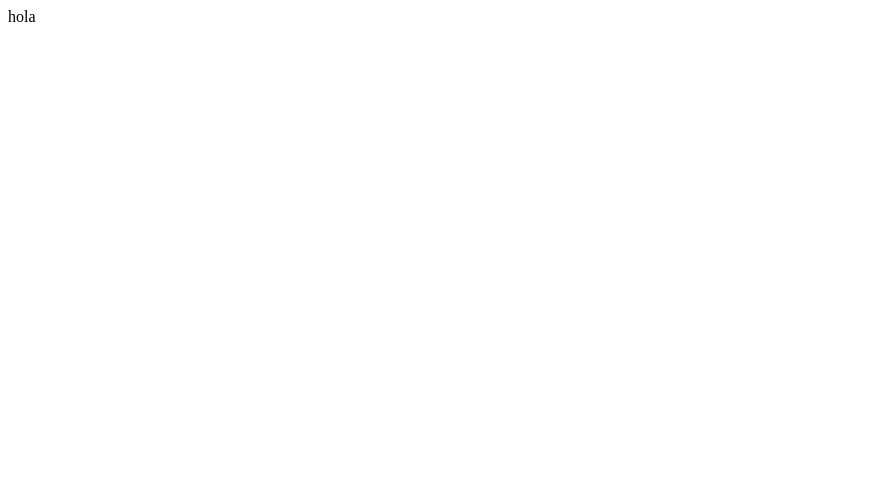
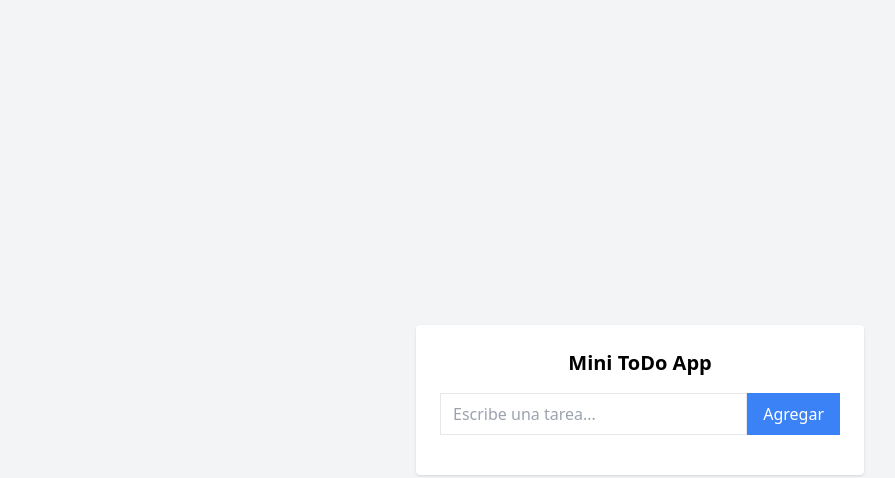
Before and after one commit to gfernandez-engineer/minitodoapp, a plain HTML site: page index.html in a window 1280 px wide. Shown: the whole page, without its empty margins (0-895 px from the left). Drawn offline with nearby package versions, Linux system fonts and the light colour scheme.

Commit message:
actualizo pagina html

```diff
--- a/index.html
+++ b/index.html
@@ -1,14 +1,30 @@
 <!DOCTYPE html>
-<html lang="en">
+<html lang="es">
 
 <head>
   <meta charset="UTF-8">
   <meta name="viewport" content="width=device-width, initial-scale=1.0">
-  <title>Document</title>
+  <title>Mini ToDo App</title>
+  <script src="https://cdn.tailwindcss.com"></script>
 </head>
 
-<body>
-  hola
+<body class="bg-gray-100 flex items-center justify-center min-h-screen">
+
+  <div class="bg-white shadow rounded p-6 w-full max-w-md">
+    <h1 class="text-xl font-bold text-center mb-4">Mini ToDo App</h1>
+
+    <!-- Input y botón -->
+    <div class="flex mb-4">
+      <input id="taskInput" type="text" placeholder="Escribe una tarea..." class="flex-1 border px-3 py-2">
+      <!-- 👇 aquí usamos onclick -->
+      <button onclick="agregarTarea()" class="bg-blue-500 text-white px-4 py-2">Agregar</button>
+    </div>
+
+    <!-- Lista -->
+    <ul id="taskList"></ul>
+  </div>
+
+  <script src="./index.js" defer></script>
 </body>
 
 </html>
--- /dev/null
+++ b/index.js
@@ -0,0 +1,90 @@
+// @ts-nocheck
+// Primero, desactivamos el chequeo de tipos de TypeScript en archivos .js para evitar advertencias en VS Code.
+
+/**
+ * Función principal que agrega una nueva tarea a la lista.
+ * - Lee el texto del input.
+ * - Crea el elemento <li> con su contenido.
+ * - Añade botones de editar y borrar con sus acciones.
+ * - Inserta el <li> en la lista.
+ */
+function agregarTarea() {
+  // Referencias a los elementos del DOM: input de texto y lista de tareas.
+  const taskInput = document.getElementById("taskInput");
+  const taskList = document.getElementById("taskList");
+
+  // Obtiene el texto del input y elimina espacios extra al inicio/fin.
+  const taskText = taskInput.value.trim();
+
+  // Si el input está vacío, no hace nada y sale de la función.
+  if (taskText === "") return;
+
+  // Crea el contenedor de la tarea: un <li>.
+  const li = document.createElement("li");
+  // Clases de Tailwind para estilo: distribución, fondo, padding, bordes y sombra.
+  li.className =
+    "flex justify-between items-center bg-gray-50 p-2 rounded shadow mt-2";
+
+  // Crea el elemento que muestra el texto de la tarea.
+  const span = document.createElement("span");
+  span.textContent = taskText; // Asigna el texto.
+  span.className = "flex-1"; // Ocupa el espacio disponible en la fila.
+
+  // ----- Botón EDITAR -----
+  const editBtn = document.createElement("button");
+  editBtn.textContent = "✏️Editar";
+  editBtn.className = "ml-2 text-yellow-600 hover:text-yellow-800";
+
+  // Al hacer clic en "Editar", cambiamos el span por un input para editar inline.
+  editBtn.onclick = () => {
+    // Crea un input de edición y le pone el texto actual de la tarea.
+    const inputEdit = document.createElement("input");
+    inputEdit.type = "text";
+    inputEdit.value = span.textContent;
+    inputEdit.className = "border px-2 py-1 flex-1";
+
+    // Crea el botón "Guardar" que confirmará la edición.
+    const saveBtn = document.createElement("button");
+    saveBtn.textContent = "💾Guardar";
+    saveBtn.className = "ml-2 text-green-600 hover:text-green-800";
+
+    // Al guardar:
+    // - Si el texto no está vacío, actualizamos el contenido del span.
+    // - Restauramos la vista original (span + botón Editar).
+    saveBtn.onclick = () => {
+      if (inputEdit.value.trim() !== "") {
+        span.textContent = inputEdit.value.trim();
+      }
+      // Reemplaza el input por el span original.
+      li.replaceChild(span, inputEdit);
+      // Reemplaza el botón Guardar por el botón Editar.
+      li.replaceChild(editBtn, saveBtn);
+    };
+
+    // Intercambia temporalmente:
+    // - Muestra el input en lugar del texto (span).
+    // - Muestra "Guardar" en lugar de "Editar".
+    li.replaceChild(inputEdit, span);
+    li.replaceChild(saveBtn, editBtn);
+  };
+
+  // ----- Botón BORRAR -----
+  const deleteBtn = document.createElement("button");
+  deleteBtn.textContent = "🗑️Borrar";
+  deleteBtn.className = "ml-2 text-red-600 hover:text-red-800";
+
+  // Al hacer clic en "Borrar", elimina este <li> de la lista.
+  // Usa la referencia 'li' (esta tarea específica) y la remueve del DOM.
+  deleteBtn.onclick = () => li.remove();
+
+  // Inserta los elementos dentro del <li> en el orden: texto, editar, borrar.
+  li.appendChild(span);
+  li.appendChild(editBtn);
+  li.appendChild(deleteBtn);
+
+  // Finalmente, agrega el <li> completo a la lista de tareas.
+  taskList.appendChild(li);
+
+  // Limpia el input para que el usuario pueda escribir otra tarea.
+  taskInput.value = "";
+}
```
Also changed, not shown: styles.css (added), 1 other file.
